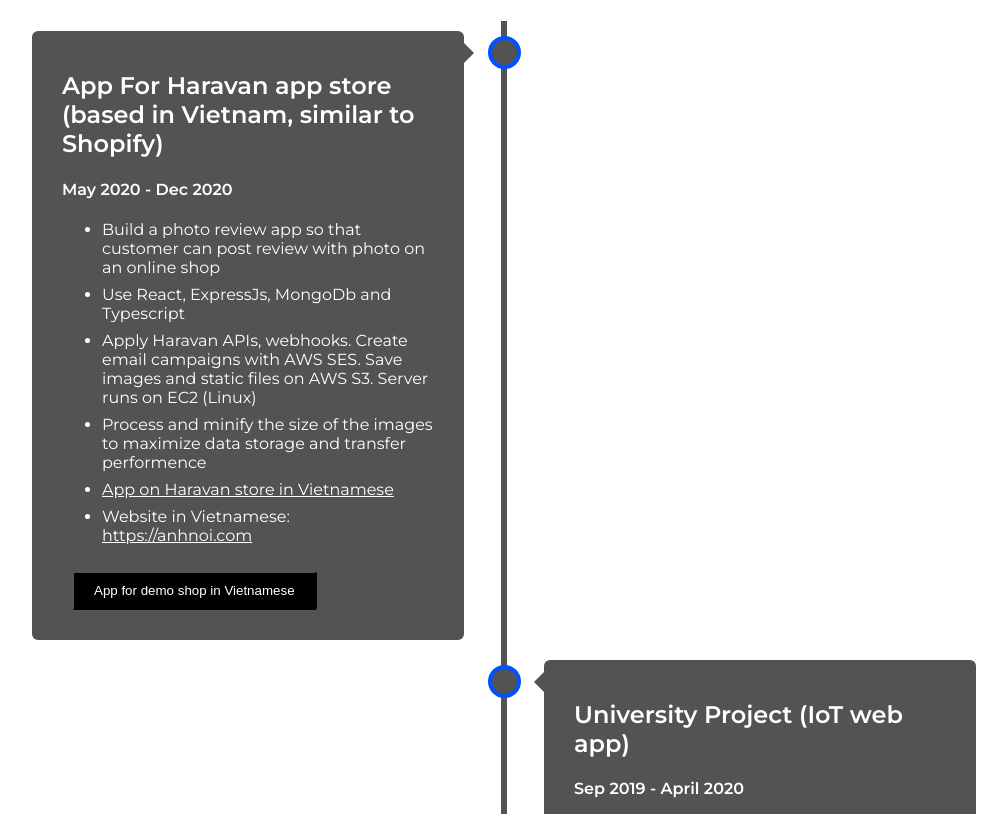
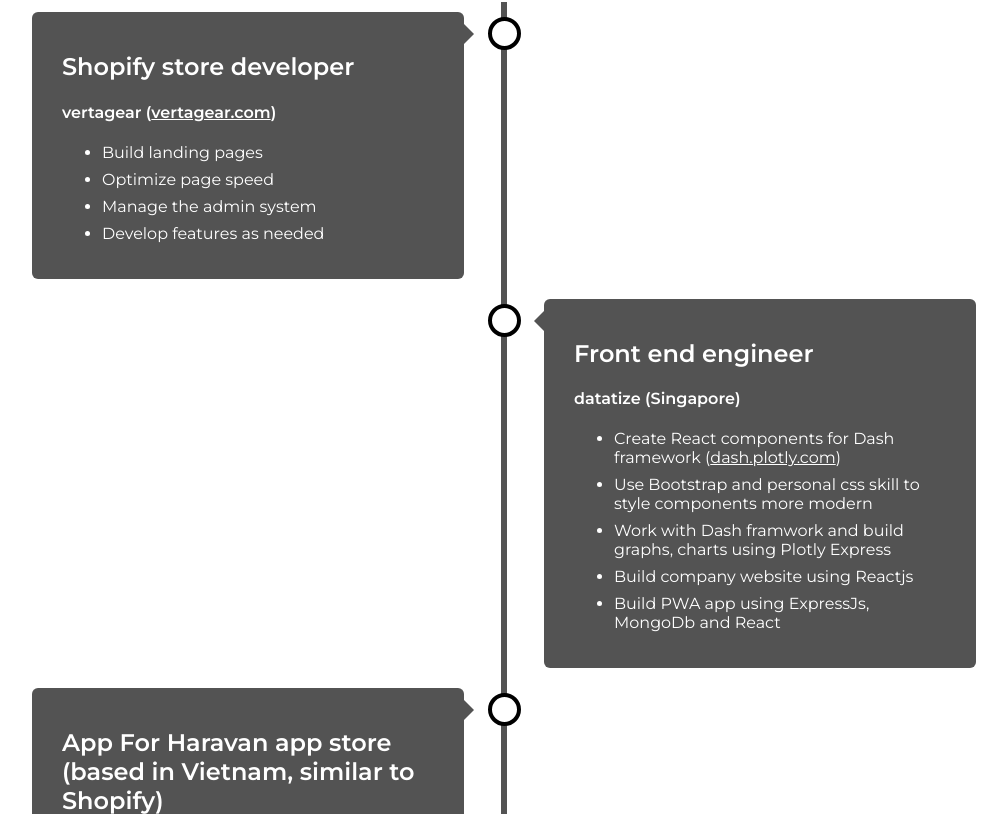
Before and after one commit to namhuynh96/my-portfolio-public, a React (Create React App) app: page / in a window 1280 px wide. Shown: the part 2026-2840 px from the top of the page, without its empty margins (136-1143 px from the left). Built offline with nearby package versions, Linux system fonts and the light colour scheme.

Commit message:
Update works

```diff
--- a/src/containers/Skills/Skills.js
+++ b/src/containers/Skills/Skills.js
@@ -68,8 +68,8 @@
           iconElement={<Shopify />}
           description={
             <>
-              <b>Shopify.</b> Work with Liquid, api; experience designing
-              landing page, building app, managing the store system
+              <b>Shopify.</b> Work with Liquid, api; experience building
+              landing pages and apps, managing the store system
             </>
           }
         />
--- a/src/containers/Work/Work.js
+++ b/src/containers/Work/Work.js
@@ -10,10 +10,62 @@
       <div className={classes.Timeline}>
         <div className={[classes.ContentContainer, classes.Left].join(" ")}>
           <div className={classes.Content}>
+            <h2>Shopify store developer</h2>
+            <h4>
+              vertagear (
+              <a
+                className={classes.Link}
+                href="https://vertagear.com"
+                target="_blank"
+                rel="noreferrer"
+              >
+                vertagear.com
+              </a>
+              )
+            </h4>
+            <ul>
+              <li>Build landing pages</li>
+              <li>Optimize page speed</li>
+              <li>Manage the admin system</li>
+              <li>Develop features as needed</li>
+            </ul>
+          </div>
+        </div>
+        <div className={[classes.ContentContainer, classes.Right].join(" ")}>
+          <div className={classes.Content}>
+            <h2>Front end engineer</h2>
+            <h4>datatize (Singapore)</h4>
+            <ul>
+              <li>
+                Create React components for Dash framework (
+                <a
+                  className={classes.Link}
+                  href="https://dash.plotly.com/"
+                  target="_blank"
+                  rel="noreferrer"
+                >
+                  dash.plotly.com
+                </a>
+                )
+              </li>
+              <li>
+                Use Bootstrap and personal css skill to style components more
+                modern
+              </li>
+              <li>
+                Work with Dash framwork and build graphs, charts using Plotly
+                Express
+              </li>
+              <li>Build company website using Reactjs</li>
+              <li>Build PWA app using ExpressJs, MongoDb and React</li>
+            </ul>
+          </div>
+        </div>
+        <div className={[classes.ContentContainer, classes.Left].join(" ")}>
+          <div className={classes.Content}>
             <h2>
               App For Haravan app store (based in Vietnam, similar to Shopify)
             </h2>
-            <h4>May 2020 - Dec 2020</h4>
             <ul>
               <li>
                 Build a photo review app so that customer can post review with
@@ -47,7 +99,7 @@
                   target="_blank"
                   rel="noreferrer"
                 >
-                  https://anhnoi.com
+                  anhnoi.com
                 </a>
               </li>
             </ul>
@@ -63,7 +115,6 @@
         <div className={[classes.ContentContainer, classes.Right].join(" ")}>
           <div className={classes.Content}>
             <h2>University Project (IoT web app)</h2>
-            <h4>Sep 2019 - April 2020</h4>
             <ul>
               <li>
                 Build an IoT web app for my university with React, ExpressJs,
@@ -79,19 +130,19 @@
                 analyze users, devices data.
               </li>
             </ul>
-            <a
+            {/* <a
               href="https://hamkiot.nam-huynh.com"
               target="_blank"
               rel="noreferrer"
             >
               <Button>Project demo</Button>
-            </a>
+            </a> */}
           </div>
         </div>
         <div className={[classes.ContentContainer, classes.Left].join(" ")}>
           <div className={classes.Content}>
             <h2>Full stack developer</h2>
-            <h4>InSolution (Tampere, Finland) | Jan 2018 - Aug 2019</h4>
+            <h4>InSolution (Tampere, Finland)</h4>
             <ul>
               <li>Maintain and develop the web app with .NET MVC</li>
               <li>Build RESTful APIs and work with MSSQL</li>
--- a/src/containers/Work/Work.module.css
+++ b/src/containers/Work/Work.module.css
@@ -28,8 +28,8 @@
   width: 25px;
   height: 25px;
   right: -17px;
-  background-color: rgb(83, 83, 83);
-  border: 4px solid #0051ff;
+  background-color: white;
+  border: 4px solid black;
   top: 15px;
   border-radius: 50%;
   z-index: 1;
```
